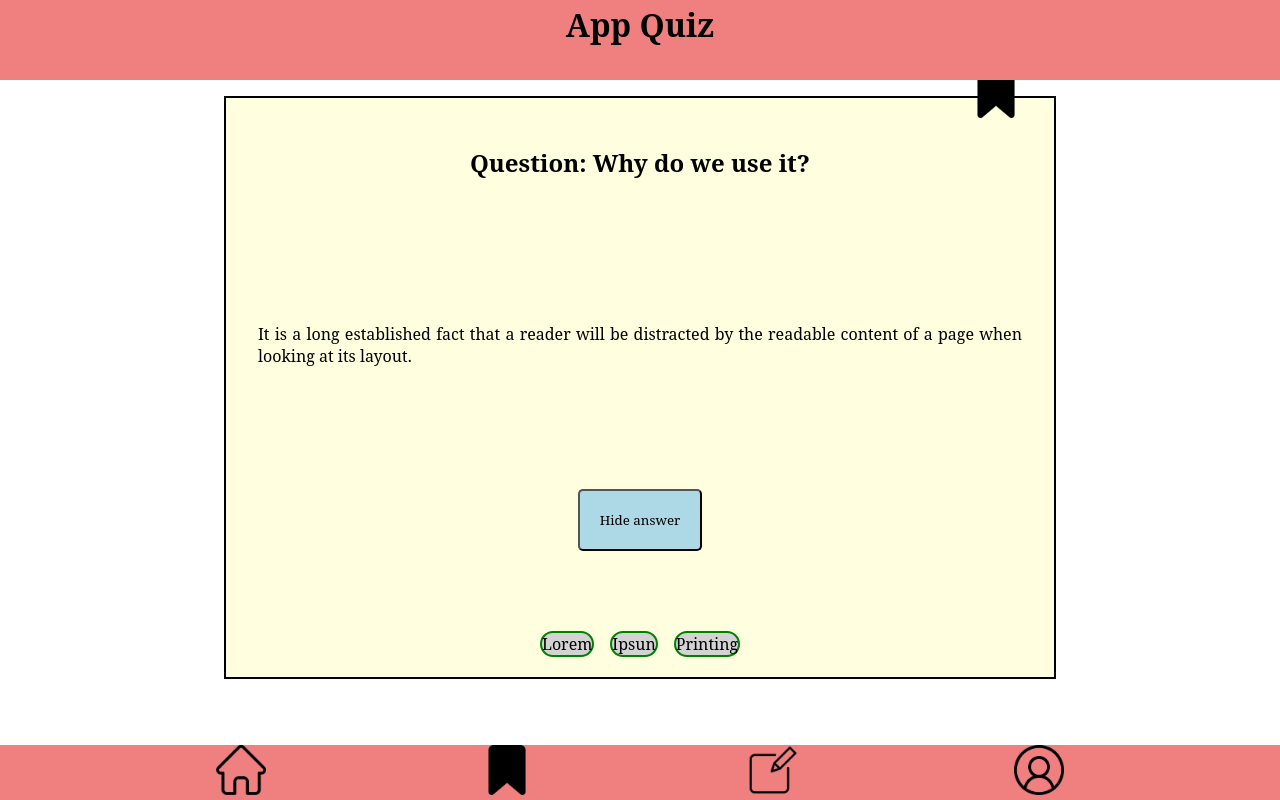
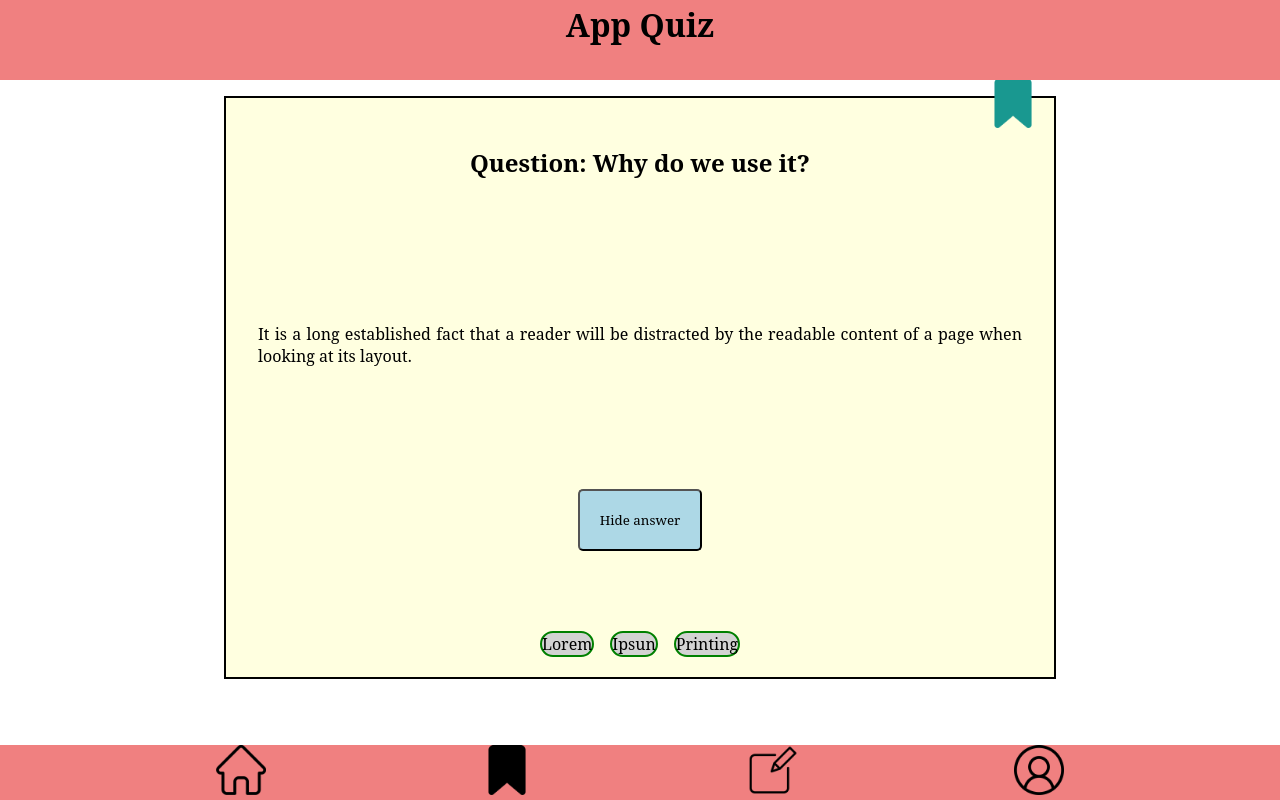
Before and after one commit to borislavkb/quiz-app-21-2-BB, a website: page index.html in a window 1280 px wide. Drawn offline with Linux system fonts and the light colour scheme.

Commit message:
Add filter on bookmark.png

```diff
--- a/index.html
+++ b/index.html
@@ -14,7 +14,7 @@
 
     <main class="content">
       <section class="Card">
-        <input type="checkbox" id="check" />
+        <input type="checkbox" class="bookmark" />
 
         <h2 class="Card-question">Question: Why do we use it?</h2>
         <p class="Card-answer">
@@ -33,7 +33,7 @@
       </section>
 
       <section class="Card">
-        <input type="checkbox" class="check" />
+        <input type="checkbox" class="bookmark" />
 
         <h2 class="Card-question">Question: Why do we use it?</h2>
         <p class="Card-answer">
@@ -52,7 +52,7 @@
       </section>
 
       <section class="Card">
-        <input type="checkbox" class="check" />
+        <input type="checkbox" class="bookmark" />
 
         <h2 class="Card-question">Question: Why do we use it?</h2>
         <p class="Card-answer">
--- a/styles/index.css
+++ b/styles/index.css
@@ -21,10 +21,6 @@
   overflow-y: scroll;
   padding: 1em;
   gap: 5em;
-}
-
-.content {
-  display: flex;
 }
 
 .navbar {
@@ -119,10 +115,10 @@
   top: -25px;
 }
 
-#check {
+.bookmark {
   position: absolute;
-  left: 90%;
-  top: -30px;
+  left: 92%;
+  top: -20px;
 }
 
 /* checkbox */
@@ -138,8 +134,10 @@
 }
 
 input[type="checkbox"]:checked {
-  background-image: url("/icons/bookmark_red.png");
+  background-image: url("/icons/bookmark.png");
 }
 input[type="checkbox"]:not(:checked) {
   background-image: url("/icons/bookmark.png");
+  filter: invert(48%) sepia(13%) saturate(3207%) hue-rotate(130deg)
+    brightness(95%) contrast(80%);
 }
```
